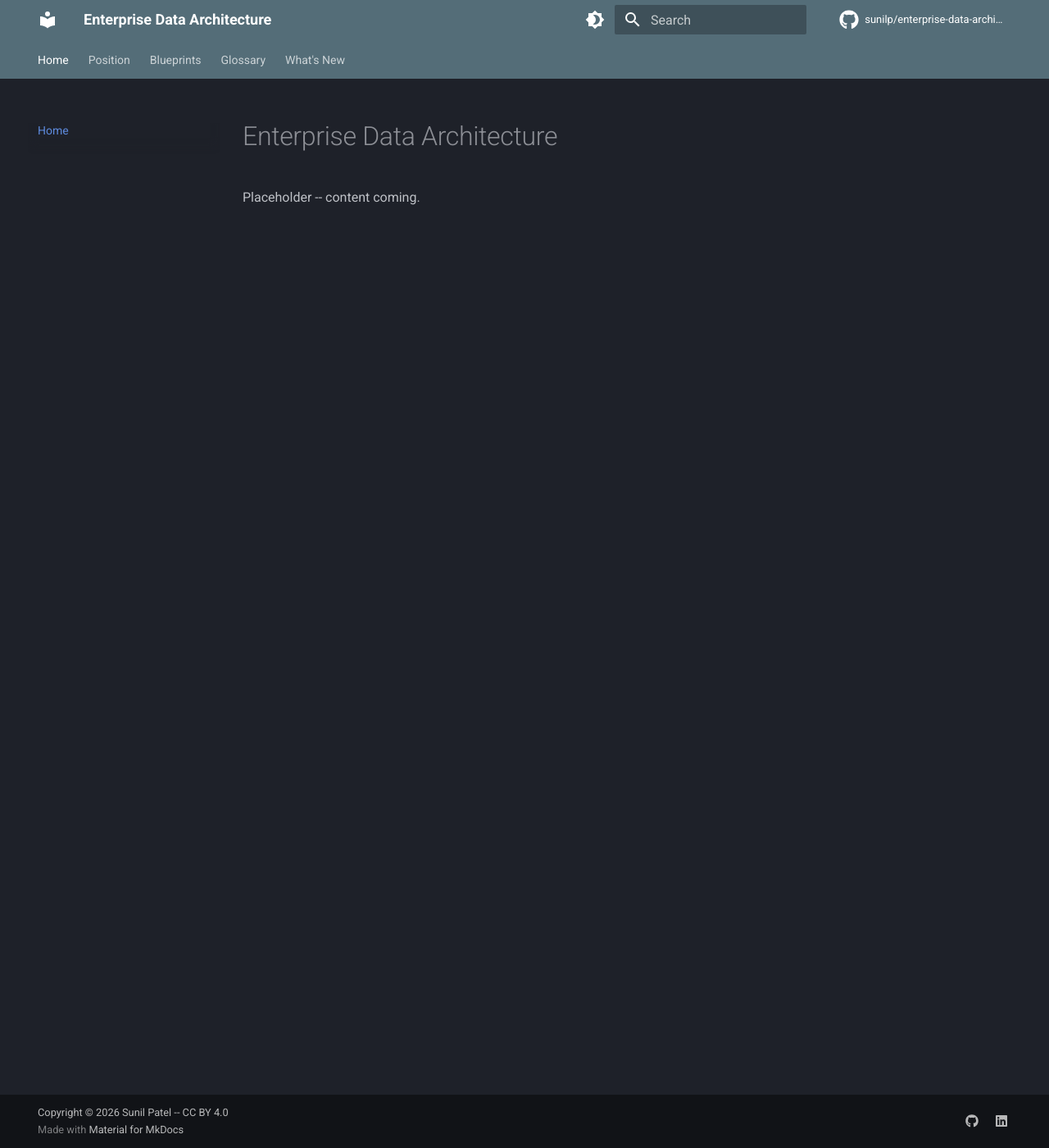
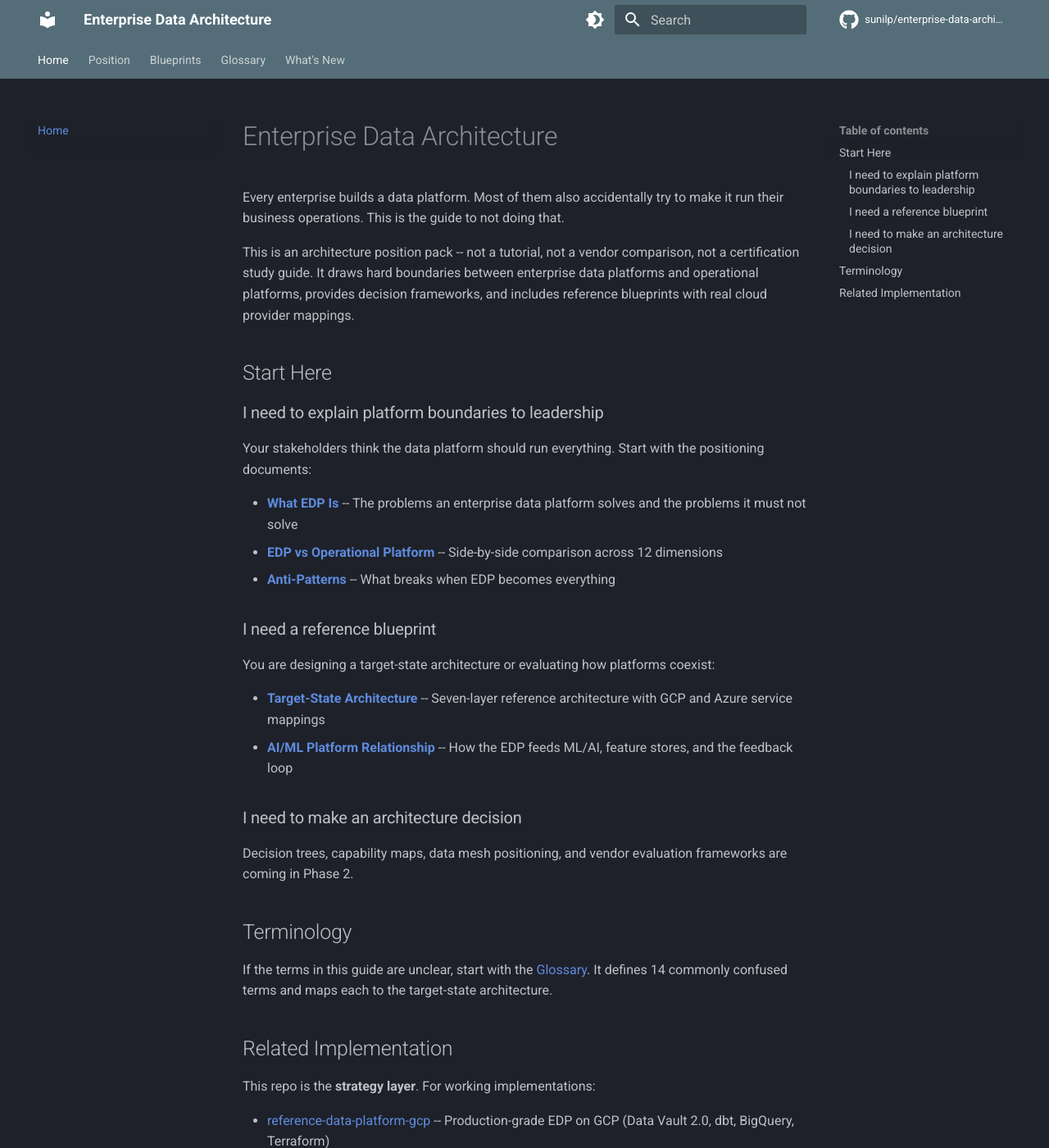
Before and after one commit to sunilp/enterprise-data-architecture, an MkDocs documentation site: the page built from docs/index.md, in a window 1280 px wide and 1400 px high. Shown: the whole window at 82% size. Built offline with MkDocs 1.6.1 and Material for MkDocs 9.7.7, drawn with Linux system fonts in a browser that asks for light colours; comment, search, counter and statistics services are not loaded; some of the changed text lies outside the part shown.

```diff
--- a/docs/index.md
+++ b/docs/index.md
@@ -1,3 +1,37 @@
 # Enterprise Data Architecture
 
-Placeholder -- content coming.
+Every enterprise builds a data platform. Most of them also accidentally try to make it run their business operations. This is the guide to not doing that.
+
+This is an architecture position pack -- not a tutorial, not a vendor comparison, not a certification study guide. It draws hard boundaries between enterprise data platforms and operational platforms, provides decision frameworks, and includes reference blueprints with real cloud provider mappings.
+
+## Start Here
+
+### I need to explain platform boundaries to leadership
+
+Your stakeholders think the data platform should run everything. Start with the positioning documents:
+
+- [**What EDP Is**](position/what-edp-is.md) -- The problems an enterprise data platform solves and the problems it must not solve
+- [**EDP vs Operational Platform**](position/edp-vs-operational.md) -- Side-by-side comparison across 12 dimensions
+- [**Anti-Patterns**](position/anti-patterns.md) -- What breaks when EDP becomes everything
+
+### I need a reference blueprint
+
+You are designing a target-state architecture or evaluating how platforms coexist:
+
+- [**Target-State Architecture**](blueprints/target-state.md) -- Seven-layer reference architecture with GCP and Azure service mappings
+- [**AI/ML Platform Relationship**](blueprints/ai-ml-platform.md) -- How the EDP feeds ML/AI, feature stores, and the feedback loop
+
+### I need to make an architecture decision
+
+Decision trees, capability maps, data mesh positioning, and vendor evaluation frameworks are coming in Phase 2.
+
+## Terminology
+
+If the terms in this guide are unclear, start with the [Glossary](glossary.md). It defines 14 commonly confused terms and maps each to the target-state architecture.
+
+## Related Implementation
+
+This repo is the **strategy layer**. For working implementations:
+
+- [reference-data-platform-gcp](https://github.com/sunilp/reference-data-platform-gcp) -- Production-grade EDP on GCP (Data Vault 2.0, dbt, BigQuery, Terraform)
+- [dbt-data-vault-starter](https://github.com/sunilp/dbt-data-vault-starter) -- Opinionated dbt template for Data Vault 2.0
```
Also changed, not shown: README.md (added, +42 -0 lines).
